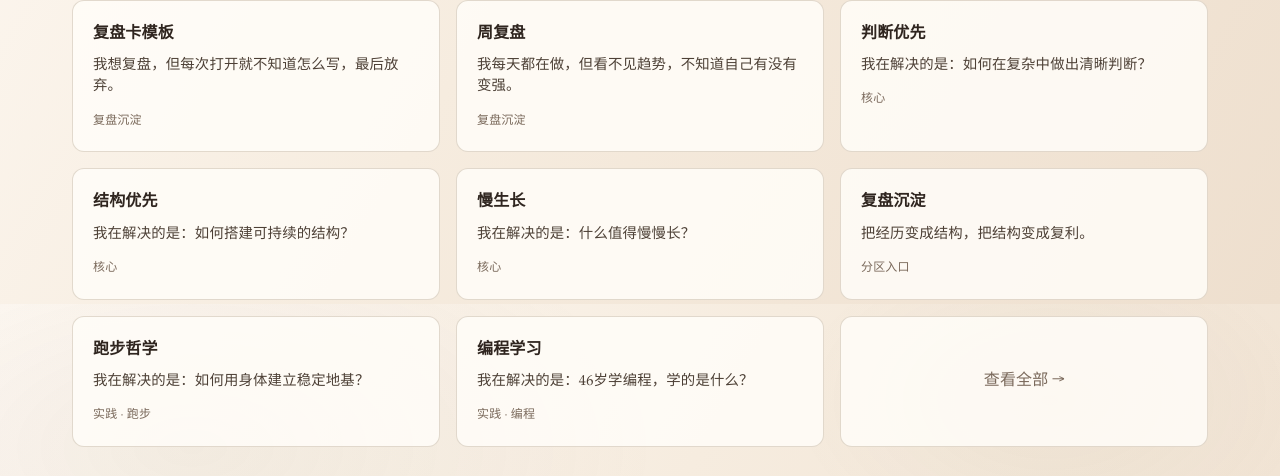
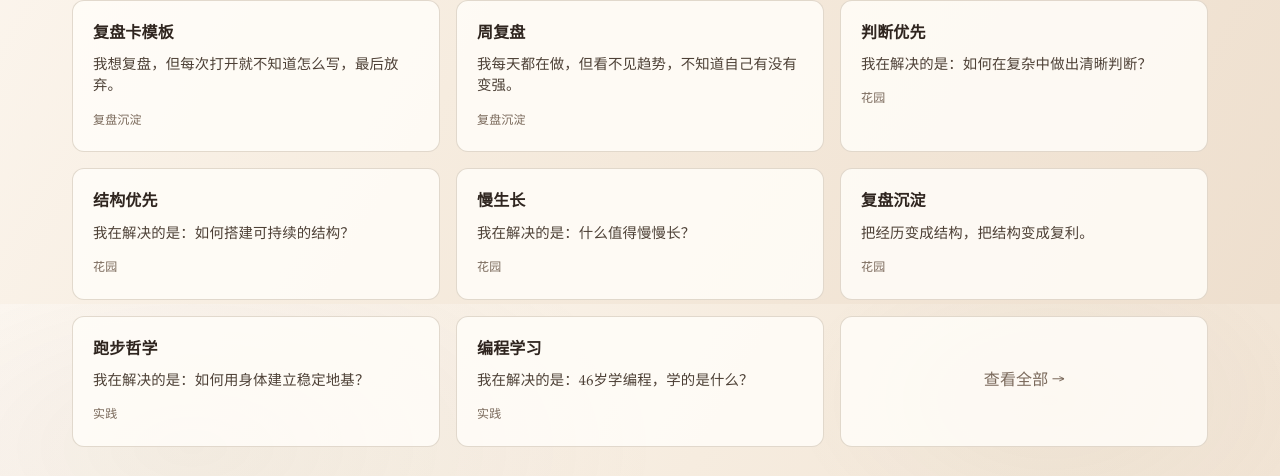
Before and after one commit to caisuqing666/brand-next, a Next.js app: page / in a window 1280 px wide. Shown: the part 1296-1772 px from the top of the page. Built offline with nearby package versions, Linux system fonts and the light colour scheme.

Commit message:
wip: 首页微调暂存

```diff
--- a/app/page.tsx
+++ b/app/page.tsx
@@ -32,14 +32,14 @@
       {/* 三入口卡片 - 顺序调整：临在 → 判断 → 执行 */}
       <section className="entry-cards">
         <div className="entry-grid">
-          {/* 临在 / 降噪 */}
-          <Link href="/tools/presence" className="entry-card">
+          {/* 临在 / 降噪 - 链接到 metafield.cc */}
+          <a href="https://metafield.cc" className="entry-card" target="_blank" rel="noopener noreferrer">
             <div className="entry-icon">🌿</div>
             <h2 className="entry-title">临在 / 降噪</h2>
             <p className="entry-question">"我现在很乱，如何回到自己？"</p>
             <span className="entry-ability">归位</span>
             <span className="entry-tool">→ 临在之锚</span>
-          </Link>
+          </a>
 
           {/* 判断 / 方向 */}
           <Link href="/tools/gallup" className="entry-card">
@@ -85,7 +85,7 @@
         </div>
       </section>
 
-      {/* 花园入口 */}
+      {/* 花园入口 - 首页预览只显示分区标签 */}
       <section className="garden-section">
         <div className="garden-header">
           <h2 className="garden-title">进入花园</h2>
@@ -108,37 +108,37 @@
           <Link href="/garden/judgment" className="garden-node">
             <h3 className="node-title">判断优先</h3>
             <p className="node-question">我在解决的是：如何在复杂中做出清晰判断？</p>
-            <div className="node-meta">核心</div>
+            <div className="node-meta">花园</div>
           </Link>
 
           <Link href="/garden/structure" className="garden-node">
             <h3 className="node-title">结构优先</h3>
             <p className="node-question">我在解决的是：如何搭建可持续的结构？</p>
-            <div className="node-meta">核心</div>
+            <div className="node-meta">花园</div>
           </Link>
 
           <Link href="/garden/slow-growth" className="garden-node">
             <h3 className="node-title">慢生长</h3>
             <p className="node-question">我在解决的是：什么值得慢慢长？</p>
-            <div className="node-meta">核心</div>
+            <div className="node-meta">花园</div>
           </Link>
 
           <Link href="/garden/review" className="garden-node">
             <h3 className="node-title">复盘沉淀</h3>
             <p className="node-question">把经历变成结构，把结构变成复利。</p>
-            <div className="node-meta">分区入口</div>
+            <div className="node-meta">花园</div>
           </Link>
 
           <Link href="/practice/running" className="garden-node">
             <h3 className="node-title">跑步哲学</h3>
             <p className="node-question">我在解决的是：如何用身体建立稳定地基？</p>
-            <div className="node-meta">实践 · 跑步</div>
+            <div className="node-meta">实践</div>
           </Link>
 
           <Link href="/practice/coding" className="garden-node">
             <h3 className="node-title">编程学习</h3>
             <p className="node-question">我在解决的是：46岁学编程，学的是什么？</p>
-            <div className="node-meta">实践 · 编程</div>
+            <div className="node-meta">实践</div>
           </Link>
 
           <Link href="/garden" className="garden-node" style={{
```
